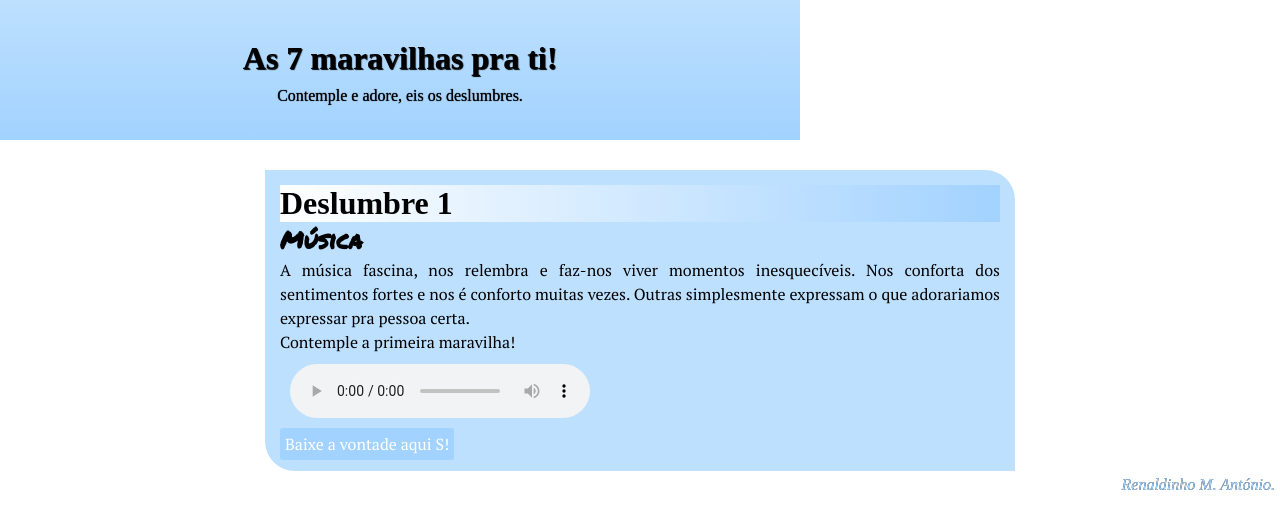
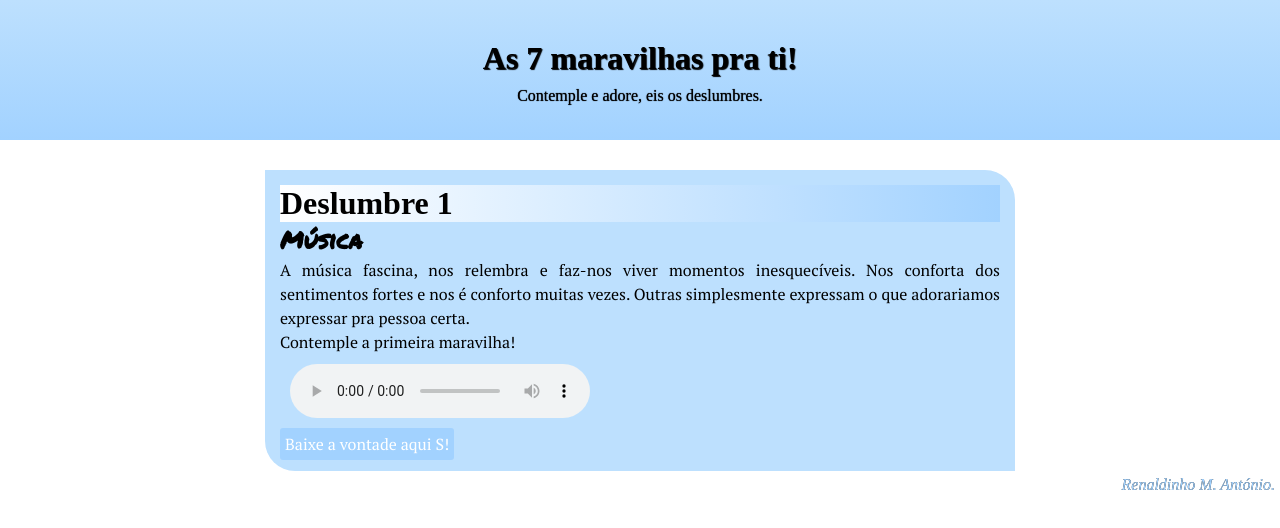
Before and after one commit to renaldinhoantonio/Deslumbres, a plain HTML site: page index.html in a window 1280 px wide. Drawn offline with Linux system fonts and the light colour scheme.

Commit message:
resposividade 8

```diff
--- a/style.css
+++ b/style.css
@@ -37,7 +37,7 @@ header{
     text-align: center;
     padding-top:40px;
     margin-bottom: 30px;
-    width: 100vh;
+    min-width: 400px;
  }
 
  header h1{
```
